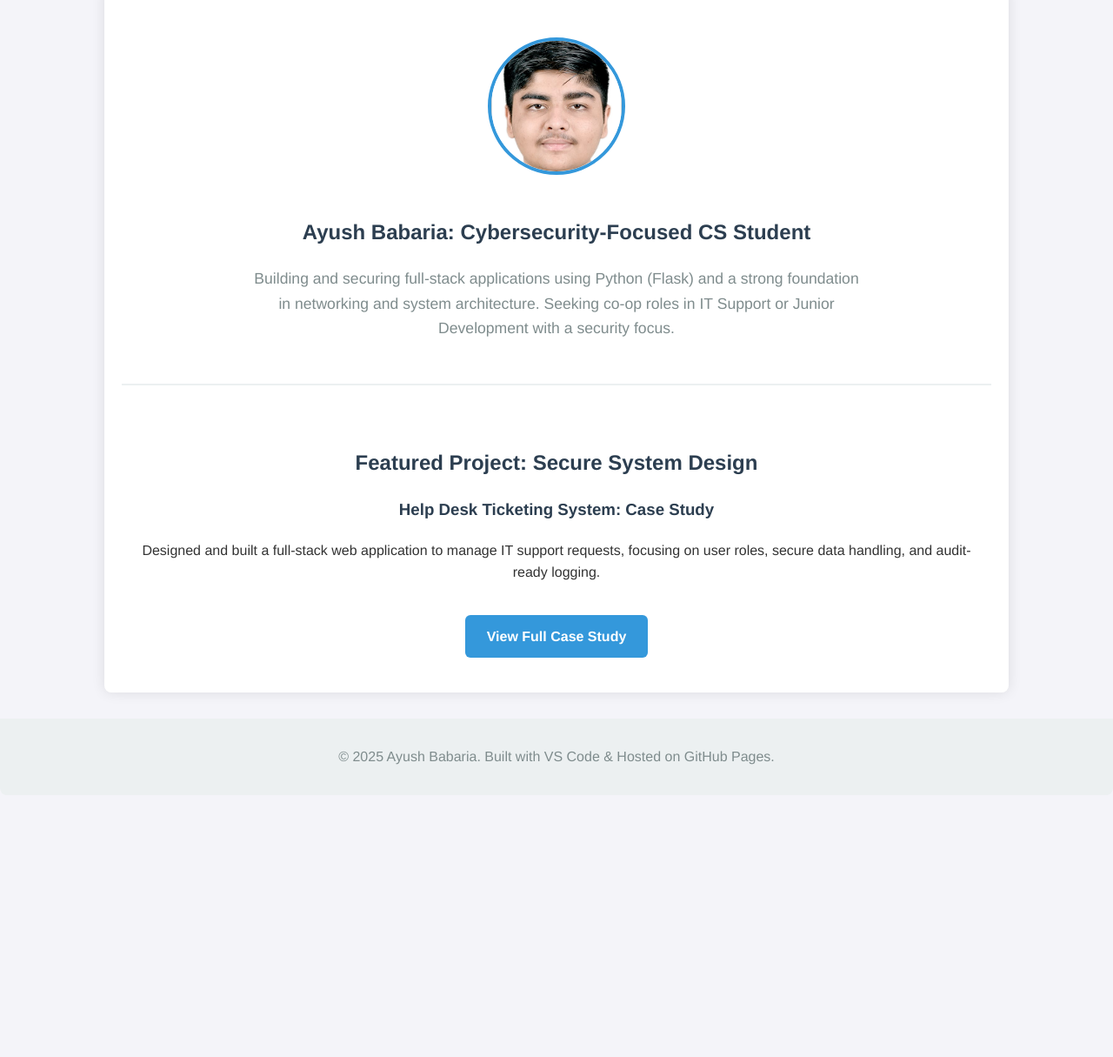
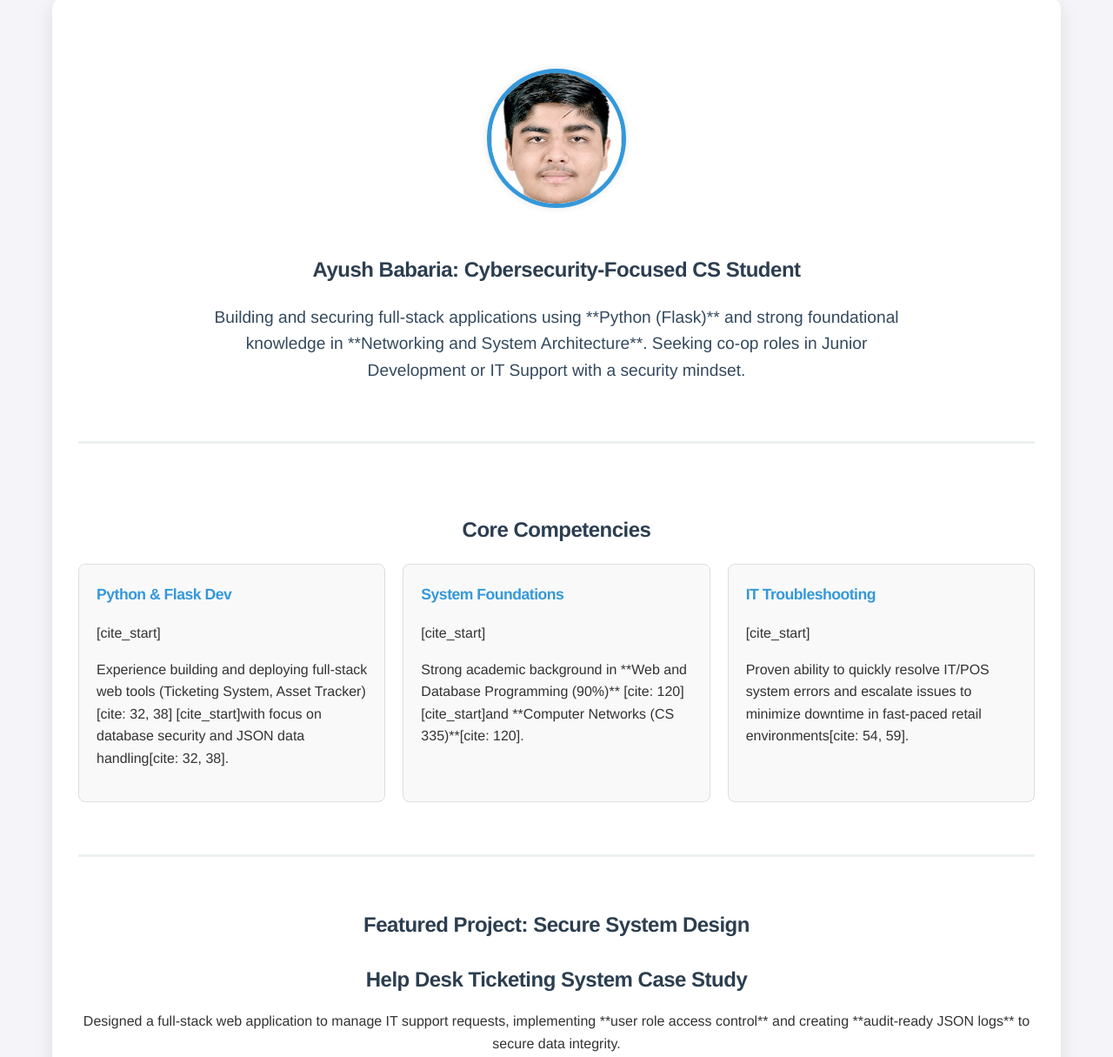
Before and after one commit to A-y-u-01/Ayushbabaria.github.io, a plain HTML site: page index.html in a window 1280 px wide. Shown: the part 95-1310 px from the top of the page at 87% size. Before the commit the page ends 1009 px from the top, so only its background shows below. Drawn offline with Linux system fonts and the light colour scheme.

Commit message:
Completed index.html with enhanced styling and skills grid

```diff
--- a/index.html
+++ b/index.html
@@ -29,21 +29,55 @@
 
         <h1>Ayush Babaria: Cybersecurity-Focused CS Student</h1>
         <p class="value-prop">
-          Building and securing full-stack applications using Python (Flask) and
-          a strong foundation in networking and system architecture. Seeking
-          co-op roles in IT Support or Junior Development with a security focus.
+          Building and securing full-stack applications using **Python (Flask)**
+          and strong foundational knowledge in **Networking and System
+          Architecture**. Seeking co-op roles in Junior Development or IT
+          Support with a security mindset.
         </p>
+      </section>
+
+      <section class="quick-skills">
+        <h2>Core Competencies</h2>
+        <div class="skills-grid">
+          <div class="skill-card">
+            <h3>Python & Flask Dev</h3>
+            [cite_start]
+            <p>
+              Experience building and deploying full-stack web tools (Ticketing
+              System, Asset Tracker) [cite: 32, 38] [cite_start]with focus on
+              database security and JSON data handling[cite: 32, 38].
+            </p>
+          </div>
+          <div class="skill-card">
+            <h3>System Foundations</h3>
+            [cite_start]
+            <p>
+              Strong academic background in **Web and Database Programming
+              (90%)** [cite: 120] [cite_start]and **Computer Networks (CS
+              335)**[cite: 120].
+            </p>
+          </div>
+          <div class="skill-card">
+            <h3>IT Troubleshooting</h3>
+            [cite_start]
+            <p>
+              Proven ability to quickly resolve IT/POS system errors and
+              escalate issues to minimize downtime in fast-paced retail
+              environments[cite: 54, 59].
+            </p>
+          </div>
+        </div>
       </section>
 
       <section class="featured-project">
         <h2>Featured Project: Secure System Design</h2>
-        <h3>Help Desk Ticketing System: Case Study</h3>
+        <h3>Help Desk Ticketing System Case Study</h3>
         <p>
-          Designed and built a full-stack web application to manage IT support
-          requests, focusing on user roles, secure data handling, and
-          audit-ready logging.
+          Designed a full-stack web application to manage IT support requests,
+          implementing **user role access control** and creating **audit-ready
+          JSON logs** to secure data integrity.
         </p>
-        <a href="Projects/ticketing_system_case_study.html  " class="cta-button"
+        <a href="projects/ticketing-system-case-study.html" class="cta-button"
           >View Full Case Study</a
         >
       </section>
--- a/style.css
+++ b/style.css
@@ -6,26 +6,28 @@ body {
   padding: 0;
   background-color: #f4f4f9;
   color: #333;
+  font-weight: 300; /* Lighter font weight for modern look */
 }
 
 h1,
 h2,
 h3 {
   color: #2c3e50;
+  letter-spacing: -0.5px; /* Tighter headings */
 }
 
 /* Header and Navigation */
 header {
   background: #2c3e50;
   color: #fff;
-  padding: 1em 0;
+  padding: 1.2em 0;
   text-align: center;
-  box-shadow: 0 2px 4px rgba(0, 0, 0, 0.2);
+  box-shadow: 0 2px 5px rgba(0, 0, 0, 0.3); /* Stronger shadow */
 }
 
 nav a {
   color: #fff;
-  margin: 0 15px;
+  margin: 0 20px;
   text-decoration: none;
   font-weight: 500;
   transition: color 0.3s;
@@ -37,20 +39,20 @@ nav a:hover {
 
 /* Main Content Layout */
 main {
-  padding: 20px;
-  max-width: 1000px;
-  margin: 20px auto;
+  padding: 30px;
+  max-width: 1100px;
+  margin: 30px auto;
   background: #fff;
-  box-shadow: 0 0 15px rgba(0, 0, 0, 0.1);
-  border-radius: 8px;
+  box-shadow: 0 5px 20px rgba(0, 0, 0, 0.1);
+  border-radius: 10px;
 }
 
 /* Hero Section (Home Page) */
 .hero {
   text-align: center;
-  padding: 40px 0;
-  border-bottom: 2px solid #ecf0f1;
-  margin-bottom: 30px;
+  padding: 50px 0;
+  border-bottom: 3px solid #ecf0f1;
+  margin-bottom: 40px;
 }
 
 .profile-pic {
@@ -58,88 +60,90 @@ main {
   height: 150px;
   border-radius: 50%;
   object-fit: cover;
-  margin-bottom: 20px;
-  border: 4px solid #3498db;
+  margin-bottom: 25px;
+  border: 5px solid #3498db; /* Primary color border */
+  box-shadow: 0 0 10px rgba(0, 0, 0, 0.1);
 }
 
 .value-prop {
+  font-size: 1.2em;
+  color: #34495e;
+  max-width: 800px;
+  margin: 15px auto;
+  font-weight: 400;
+}
+
+/* Quick Skills Grid */
+.quick-skills {
+  padding: 20px 0;
+  text-align: center;
+}
+
+.skills-grid {
+  display: grid;
+  grid-template-columns: repeat(auto-fit, minmax(300px, 1fr));
+  gap: 20px;
+  margin-top: 20px;
+}
+
+.skill-card {
+  background: #f9f9f9;
+  padding: 20px;
+  border-radius: 8px;
+  border: 1px solid #ddd;
+  text-align: left;
+  transition: transform 0.3s, box-shadow 0.3s;
+}
+
+.skill-card:hover {
+  transform: translateY(-5px);
+  box-shadow: 0 10px 20px rgba(0, 0, 0, 0.1);
+}
+
+.skill-card h3 {
+  color: #3498db; /* Highlight key skills */
+  margin-top: 0;
   font-size: 1.1em;
-  color: #7f8c8d;
-  max-width: 700px;
-  margin: 10px auto;
 }
 
 /* Featured Project Section */
 .featured-project {
-  padding: 20px;
+  padding: 40px 0;
   text-align: center;
+  border-top: 3px solid #ecf0f1;
+  margin-top: 40px;
+}
+
+.featured-project h3 {
+  font-size: 1.5em;
+  color: #2c3e50;
+  margin-bottom: 15px;
 }
 
 .cta-button {
   display: inline-block;
   background: #3498db;
   color: #fff;
-  padding: 12px 25px;
+  padding: 12px 30px;
   text-decoration: none;
   border-radius: 6px;
-  margin-top: 20px;
+  margin-top: 25px;
   font-weight: bold;
-  transition: background 0.3s;
+  transition: background 0.3s, transform 0.3s;
 }
 
 .cta-button:hover {
   background: #2980b9;
-}
-
-/* About Section */
-.skills-section table {
-  width: 100%;
-  border-collapse: collapse;
-  margin-top: 15px;
-}
-
-.skills-section th,
-.skills-section td {
-  padding: 10px;
-  border: 1px solid #ddd;
-  text-align: left;
-}
-
-.skills-section th {
-  background-color: #f2f2f2;
-  width: 30%;
-}
-
-/* Project Case Study Section */
-.case-study-section h2,
-.case-study-section h3 {
-  color: #34495e;
-  border-bottom: 1px solid #eee;
-  padding-bottom: 5px;
-  margin-top: 30px;
-}
-
-.tech-used {
-  font-style: italic;
-  color: #7f8c8d;
-  font-size: 0.9em;
-  margin-bottom: 20px;
-}
-
-.project-visual {
-  max-width: 100%;
-  height: auto;
-  border: 1px solid #ccc;
-  margin: 15px 0;
-  border-radius: 4px;
+  transform: scale(1.05); /* Interactive effect */
 }
 
 /* Footer */
 footer {
   text-align: center;
-  padding: 15px;
-  background: #ecf0f1;
-  color: #7f8c8d;
+  padding: 20px;
+  background: #34495e; /* Darker footer */
+  color: #ecf0f1;
   margin-top: 30px;
-  border-radius: 0 0 8px 8px;
+  border-radius: 0 0 10px 10px;
+  font-size: 0.9em;
 }
```
Also changed, not shown: projects/ticketing-system-case-study.html (renamed from Projects/ticketing_system_case_study.html), 1 other file.
